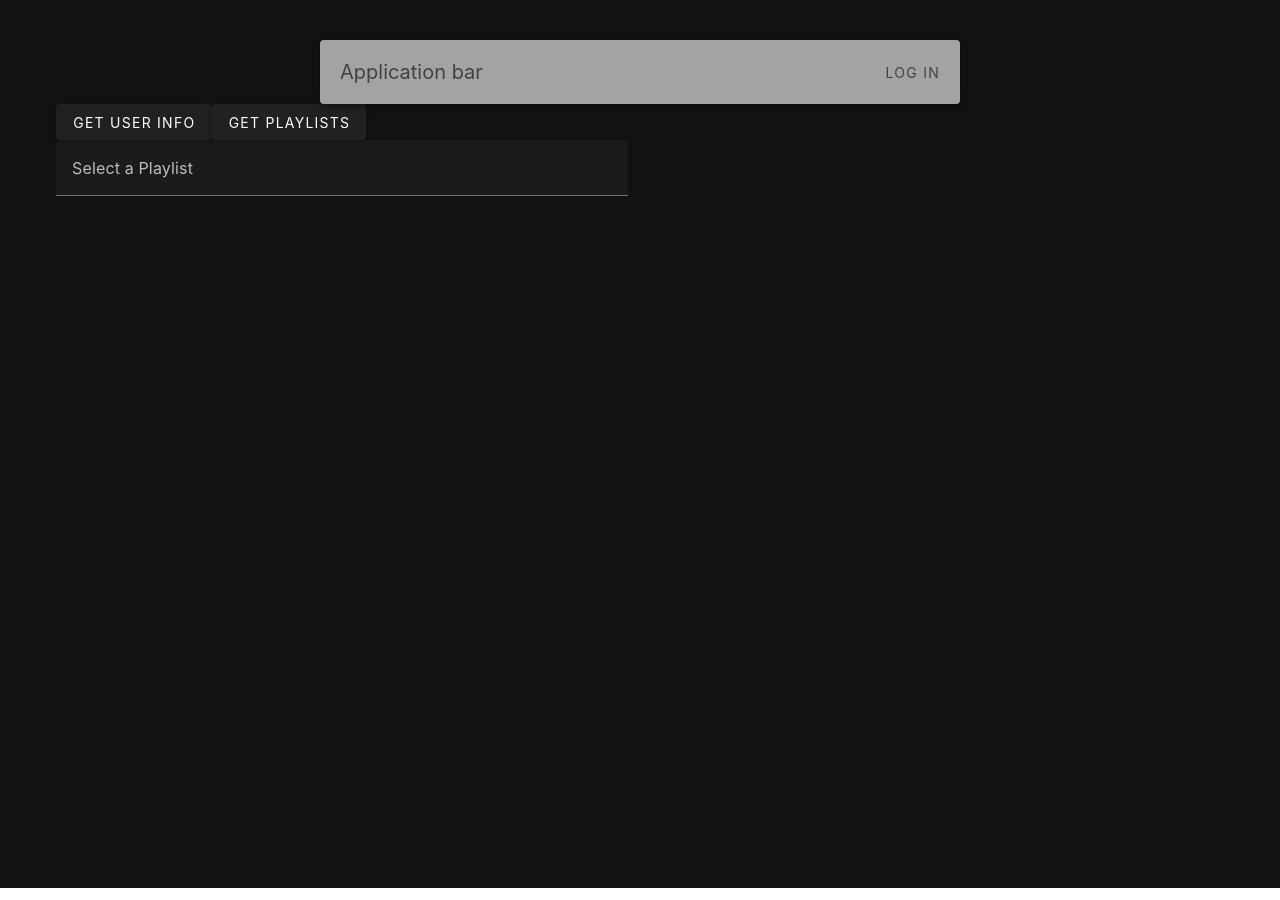
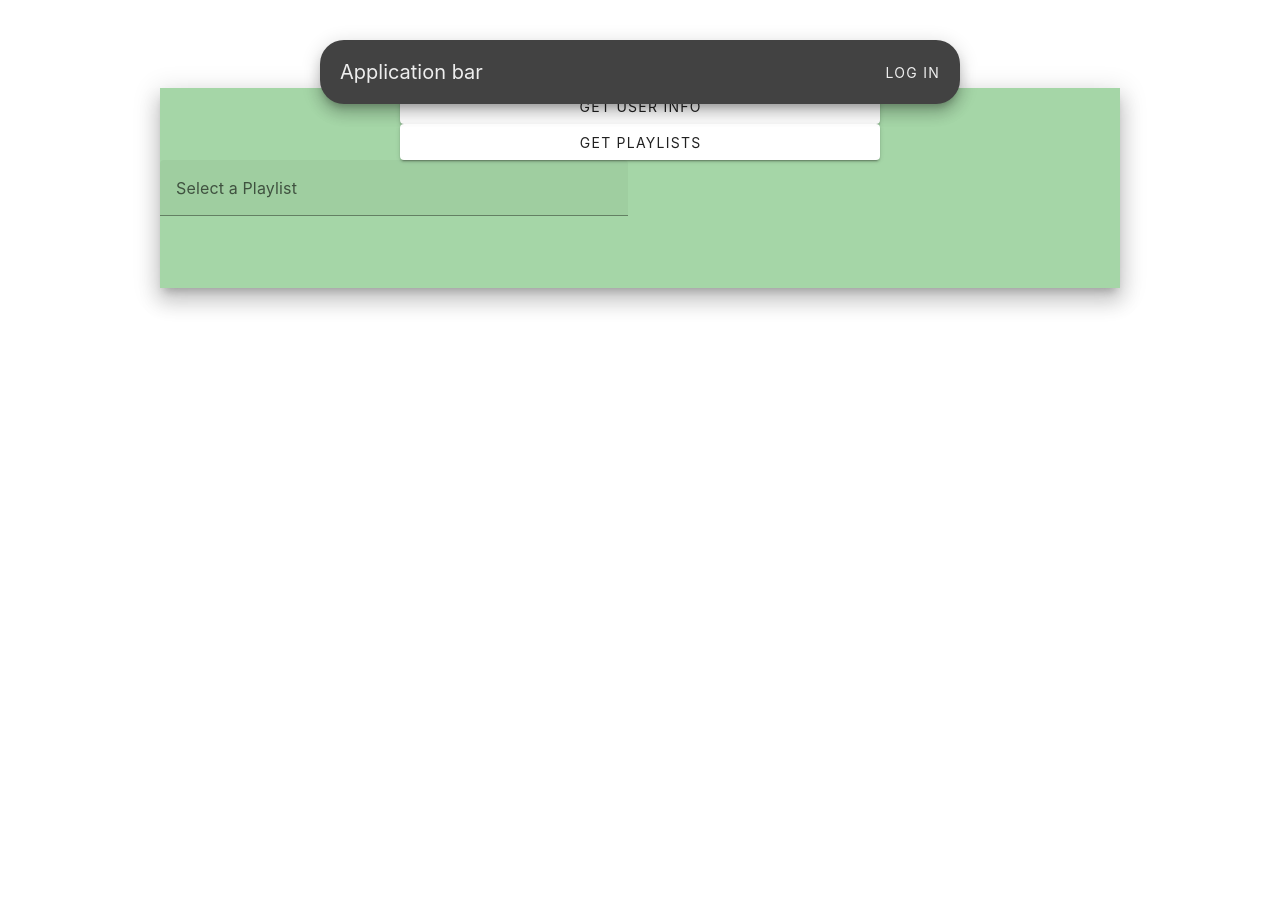
Before and after one commit to matchasaur/Spotify-Playlist-Analyzer, a Vue app: page /dashboard in a window 1280 px wide. Built offline with nearby package versions, Linux system fonts and the light colour scheme.

Commit message:
Created primary container for content

```diff
--- a/src/App.vue
+++ b/src/App.vue
@@ -9,7 +9,7 @@ import { useAuthStore } from './stores/auth';
   <v-app>
     <v-row no-gutters style="height: 15%; flex: initial">
       <v-col>
-        <v-app-bar app class="w-50" style="left: 50%; margin-left: -25%; margin-top: 5dvh;" absolute color="surface-variant" title="Application bar" rounded>
+        <v-app-bar app class="w-50" style="left: 50%; margin-left: -25%; margin-top: 5dvh;" absolute color="surface-variant" title="Application bar" rounded="xl" :elevation="10">
         <login-button></login-button>
         </v-app-bar>
       </v-col>
@@ -18,7 +18,7 @@ import { useAuthStore } from './stores/auth';
     <v-row>
       <v-col>
         <v-main>
-        <RouterView></RouterView>
+            <RouterView></RouterView>
         </v-main>
       </v-col>
     </v-row>
@@ -26,5 +26,8 @@ import { useAuthStore } from './stores/auth';
 </template>
 
 <style scoped>
-
+.main {
+  display: flex;
+  justify-content: center;
+}
 </style>
--- /dev/null
+++ b/src/components/MainBody.vue
@@ -0,0 +1,4 @@
+<template>
+    <v-sheet class="w-75" :elevation="13" :height="200" color="green-lighten-3" rounded="true">
+    </v-sheet>
+</template>
--- a/src/main.ts
+++ b/src/main.ts
@@ -15,7 +15,7 @@ const vuetify = createVuetify({
   components,
   directives,
   theme: {
-    defaultTheme: 'dark'
+    defaultTheme: 'light'
   },
 })
 
--- a/src/views/DashboardView.vue
+++ b/src/views/DashboardView.vue
@@ -1,25 +1,25 @@
 <template>
-    <v-app>
-    <v-container>
-      <v-btn @click="getUserInfo()">Get User Info</v-btn>
-      <v-btn @click="retrievePlaylists()">Get playlists</v-btn>
-      <v-row>
-        <v-col cols="12" sm="6">
-          <v-select
-            :items="playlists"
-            label="Select a Playlist"
-            item-title="name"
-            item-value="id"
-            return-object
-          ></v-select>
-        </v-col>
-      </v-row>
-    </v-container>
+  <v-app>
+    <div class="d-flex align-center flex-column">
+      <v-sheet class="w-75" :elevation="13" :height="200" color="green-lighten-3" rounded="true">
+        <div class="d-flex align-center flex-column">
+          <v-btn class="w-50" @click="getUserInfo()">Get User Info</v-btn>
+          <v-btn class="w-50" @click="retrievePlaylists()">Get playlists</v-btn>
+        </div>
+        <v-row>
+          <v-col cols="12" sm="6">
+            <v-select :items="playlists" label="Select a Playlist" item-title="name" item-value="id"
+              return-object></v-select>
+          </v-col>
+        </v-row>
+      </v-sheet>
+    </div>
   </v-app>
 </template>
 
 <script lang="ts">
   import ApiService from '@/services/ApiService'
+  import MainBody from '@/components/MainBody.vue';
 
   export default {
   data() {
@@ -33,12 +33,8 @@
       },
       async retrievePlaylists(){
           const data = await ApiService.grabPlaylists();
-          // .then(response => response.json())
-          // .then(result => {
-          //   return result;
-          // })
-          // .catch(error=> console.log('error', error));
-          console.log(data);
+
+          console.log(data); //Remove this
 
           data.items.forEach((item: any) => {
             let temp = {
@@ -47,7 +43,7 @@
             };
             this.playlists.push(temp);
           });
-          console.log(this.playlists);
+          console.log(this.playlists); //Remove this
       },
   },
   Data: {
```
